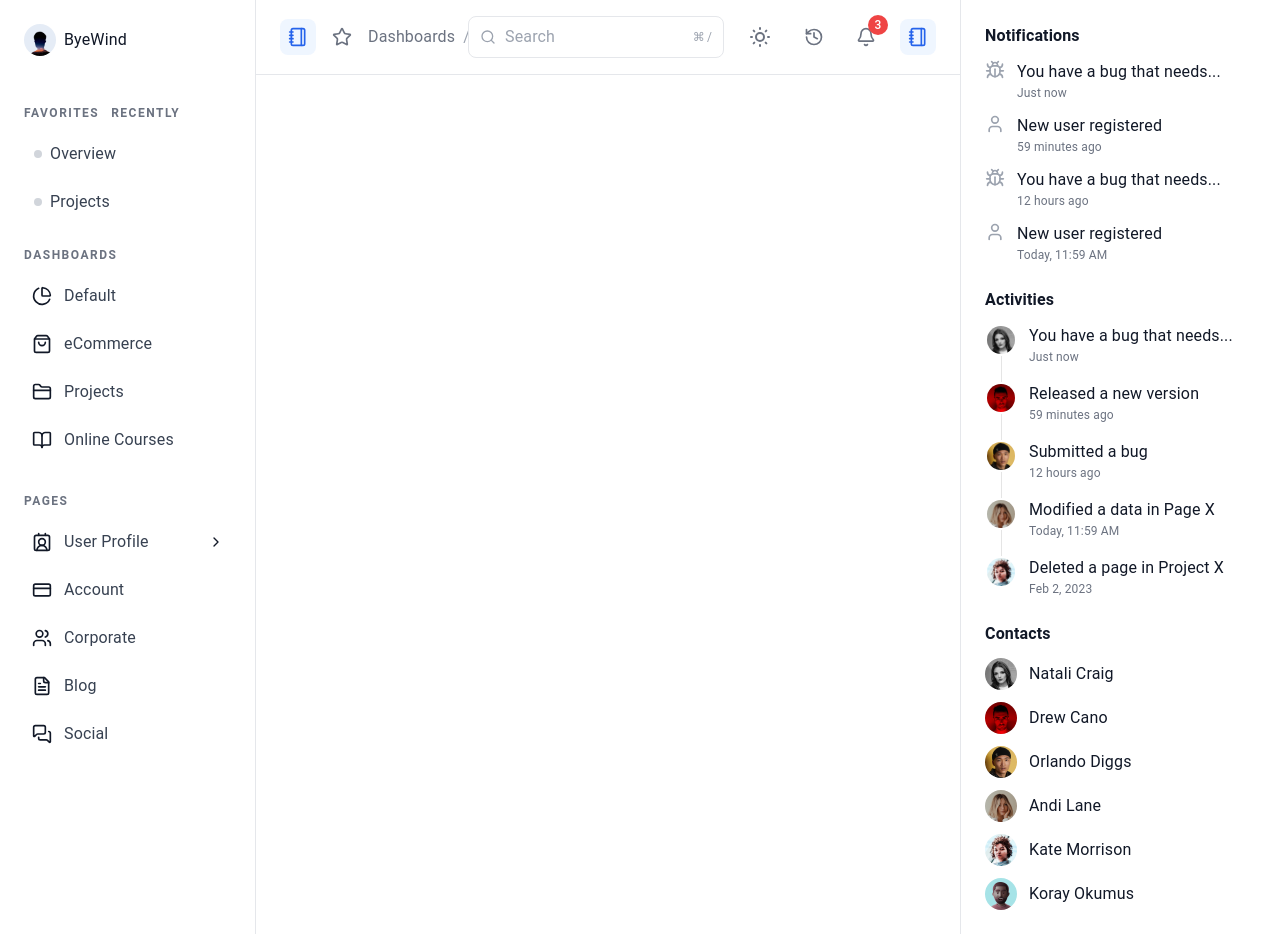
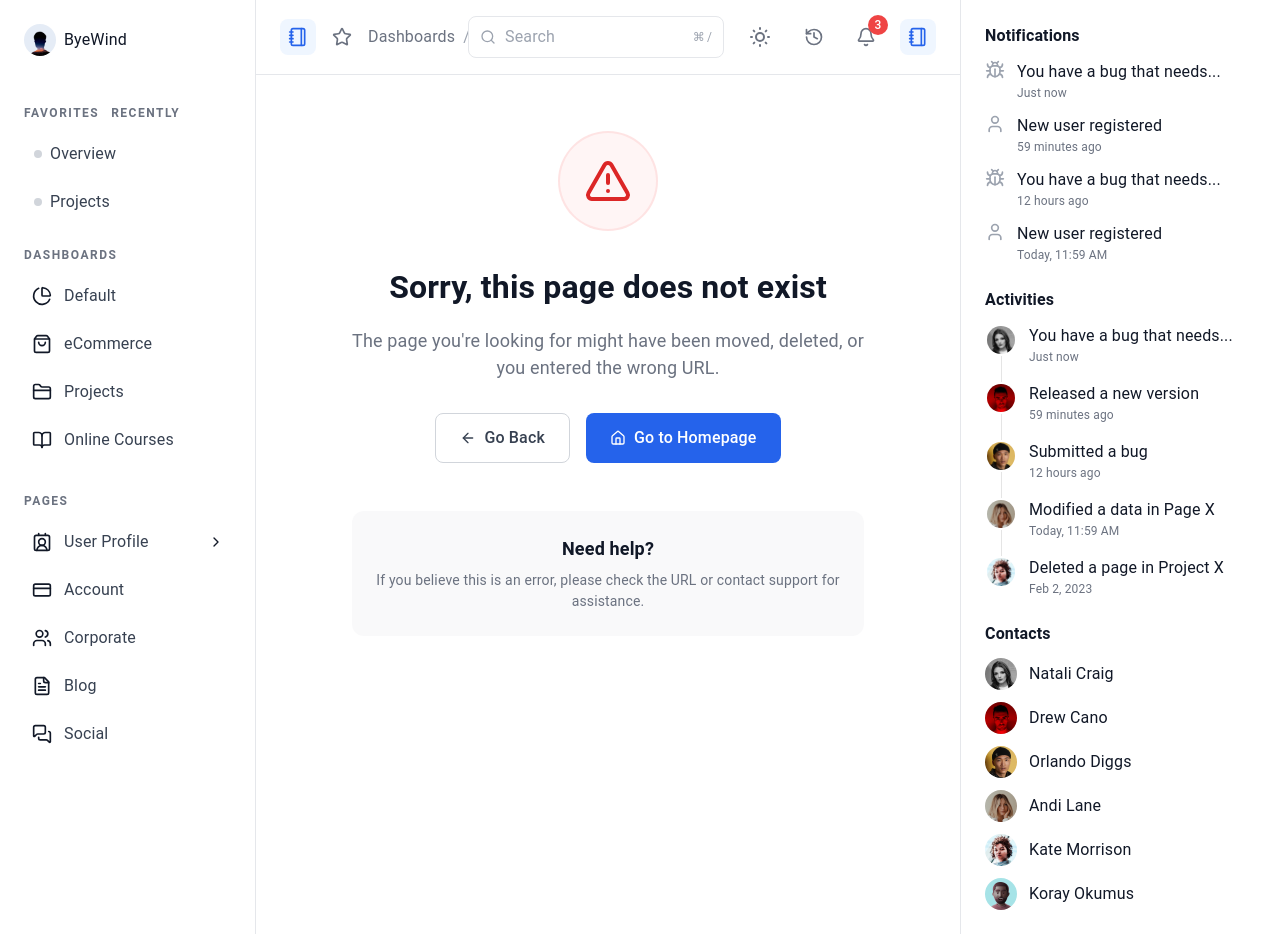
Before and after one commit to sahilbakshi3/Juspay-dashboard, a React (Create React App) app: page /recently in a window 1280 px wide. Built offline with nearby package versions, Linux system fonts and the light colour scheme.

Commit message:
routing added

```diff
--- a/src/App.js
+++ b/src/App.js
@@ -1,4 +1,4 @@
-// src/App.js - Updated with SearchProvider
+// src/App.js - Updated with SearchProvider and New Routes
 import React, { useContext, useState, useCallback, useEffect } from 'react';
 import { BrowserRouter as Router, Switch, Route } from 'react-router-dom';
 
@@ -10,11 +10,12 @@ import RightSidebar from './components/layout/RightSidebar';
 // Context Providers
 import ThemeContextProvider, { ThemeContext } from "./context/ThemeContextProvider";
 import { ToastProvider } from './context/ToastContext';
-import { SearchProvider } from './context/SearchContext'; // Add this import
+import { SearchProvider } from './context/SearchContext';
 
 // Pages
 import DashboardPage from './pages/DashboardPage';
 import OrdersPage from './pages/OrdersPage';
+import PageNotFound from './pages/PageNotFound';
 
 const AppContent = () => {
   const { darkMode } = useContext(ThemeContext);
@@ -128,6 +129,7 @@ const AppContent = () => {
           <main className="flex-1 overflow-x-hidden overflow-y-auto">
             <div className="p-3 sm:p-4 lg:p-6" style={{ background: 'transparent' }}>
               <Switch>
+                {/* Main Dashboard Route */}
                 <Route
                   exact
                   path="/"
@@ -139,6 +141,8 @@ const AppContent = () => {
                     />
                   )}
                 />
+
+                {/* Overview Route */}
                 <Route
                   path="/overview"
                   render={() => (
@@ -148,6 +152,8 @@ const AppContent = () => {
                     />
                   )}
                 />
+
+                {/* Projects Route */}
                 <Route
                   path="/projects"
                   render={() => (
@@ -157,6 +163,39 @@ const AppContent = () => {
                       isTablet={windowWidth < 1024}
                     />
                   )}
+                />
+
+                {/* User Profile Routes - All show "Page Not Found" */}
+                <Route
+                  path="/profile/overview"
+                  render={() => <PageNotFound />}
+                />
+                <Route
+                  path="/profile/projects"
+                  render={() => <PageNotFound />}
+                />
+                <Route
+                  path="/profile/campaigns"
+                  render={() => <PageNotFound />}
+                />
+                <Route
+                  path="/profile/documents"
+                  render={() => <PageNotFound />}
+                />
+                <Route
+                  path="/profile/followers"
+                  render={() => <PageNotFound />}
+                />
+
+                {/* Other "Page Not Found" routes */}
+                <Route
+                  path="/recently"
+                  render={() => <PageNotFound />}
+                />
+
+                {/* Fallback for any unmatched routes */}
+                <Route
+                  render={() => <PageNotFound />}
                 />
               </Switch>
             </div>
@@ -186,7 +225,7 @@ const AppContent = () => {
 
 const App = () => {
   return (
-    <SearchProvider> {/* Add SearchProvider as the outermost provider */}
+    <SearchProvider>
       <ThemeContextProvider>
         <ToastProvider>
           <Router>
--- /dev/null
+++ b/src/components/layout/LayoutWrapper.js
@@ -0,0 +1,50 @@
+// src/components/layout/LayoutWrapper.js
+import React, { useContext } from 'react';
+import { ThemeContext } from '../../context/ThemeContextProvider';
+
+const LayoutWrapper = ({ children, title, subtitle }) => {
+  const { darkMode } = useContext(ThemeContext);
+
+  return (
+    <div style={{
+      padding: '1.5rem',
+      maxWidth: '100%',
+      margin: '0 auto'
+    }}>
+      {(title || subtitle) && (
+        <div style={{ marginBottom: '2rem' }}>
+          {title && (
+            <h1 style={{
+              fontSize: '1.875rem',
+              fontWeight: '700',
+              marginBottom: subtitle ? '0.5rem' : '0',
+              color: darkMode ? '#ffffff' : '#111827'
+            }}>
+              {title}
+            </h1>
+          )}
+          {subtitle && (
+            <p style={{
+              fontSize: '1rem',
+              color: darkMode ? '#9ca3af' : '#6b7280'
+            }}>
+              {subtitle}
+            </p>
+          )}
+        </div>
+      )}
+
+      <div style={{
+        backgroundColor: darkMode ? '#111827' : '#ffffff',
+        borderRadius: '0.75rem',
+        border: `1px solid ${darkMode ? '#374151' : '#e5e7eb'}`,
+        minHeight: '400px',
+        padding: '1.5rem'
+      }}>
+        {children}
+      </div>
+    </div>
+  );
+};
+
+export default LayoutWrapper;
--- a/src/components/layout/Sidebar.js
+++ b/src/components/layout/Sidebar.js
@@ -3,7 +3,7 @@ import React, { useState, useContext } from 'react';
 import { useHistory, useLocation } from 'react-router-dom';
 import { ThemeContext } from '../../context/ThemeContextProvider';
 import {
-  BarChart3, FolderOpen, User, CreditCard, Globe, FileText, MessageSquare, ChevronDown, ChevronRight, ShoppingBag, GraduationCap, Building, ChartPie, FolderClosed, BookOpen, ContactRound, Users, MessagesSquare, X
+  BarChart3, FolderOpen, User, CreditCard, Globe, FileText, MessageSquare, ChevronDown, ChevronRight, ShoppingBag, GraduationCap, Building, ChartPie, FolderClosed, BookOpen, ContactRound, Users, MessagesSquare, X, Megaphone, Users2
 } from 'lucide-react';
 
 const CollapsibleMenuItem = ({
@@ -97,9 +97,13 @@ const Sidebar = ({ isVisible, isMobile = false, onClose }) => {
 
   const toggleSection = (name) => setExpandedSections(prev => ({ ...prev, [name]: !prev[name] }));
 
+  // Updated User Profile sub-items with all 5 components
   const userProfileSubItems = [
-    { id: 'overview', label: 'Overview', onClick: () => handleNavigation('/overview'), isActive: isActive('/overview'), disabled: false },
-    { id: 'projects', label: 'Projects', onClick: () => handleNavigation('/projects'), isActive: isActive('/projects'), disabled: false }
+    { id: 'overview', label: 'Overview', onClick: () => handleNavigation('/profile/overview'), isActive: isActive('/profile/overview'), disabled: false },
+    { id: 'projects', label: 'Projects', onClick: () => handleNavigation('/profile/projects'), isActive: isActive('/profile/projects'), disabled: false },
+    { id: 'campaigns', label: 'Campaigns', onClick: () => handleNavigation('/profile/campaigns'), isActive: isActive('/profile/campaigns'), disabled: false },
+    { id: 'documents', label: 'Documents', onClick: () => handleNavigation('/profile/documents'), isActive: isActive('/profile/documents'), disabled: false },
+    { id: 'followers', label: 'Followers', onClick: () => handleNavigation('/profile/followers'), isActive: isActive('/profile/followers'), disabled: false }
   ];
 
   const favoritesList = [
--- /dev/null
+++ b/src/pages/PageNotFound.js
@@ -0,0 +1,154 @@
+// src/pages/PageNotFound.js
+import React, { useContext } from 'react';
+import { ThemeContext } from '../context/ThemeContextProvider';
+import { AlertTriangle, Home, ArrowLeft } from 'lucide-react';
+import { useHistory } from 'react-router-dom';
+
+const PageNotFound = () => {
+  const { darkMode } = useContext(ThemeContext);
+  const history = useHistory();
+
+  const handleGoHome = () => {
+    history.push('/');
+  };
+
+  const handleGoBack = () => {
+    history.goBack();
+  };
+
+  return (
+    <div style={{
+      display: 'flex',
+      flexDirection: 'column',
+      alignItems: 'center',
+      justifyContent: 'center',
+      minHeight: '60vh',
+      padding: '2rem',
+      textAlign: 'center'
+    }}>
+      {/* Error Icon */}
+      <div style={{
+        marginBottom: '2rem',
+        padding: '1.5rem',
+        borderRadius: '50%',
+        backgroundColor: darkMode ? 'rgba(239, 68, 68, 0.1)' : 'rgba(239, 68, 68, 0.05)',
+        border: `2px solid ${darkMode ? 'rgba(239, 68, 68, 0.2)' : 'rgba(239, 68, 68, 0.1)'}`
+      }}>
+        <AlertTriangle
+          size={48}
+          style={{
+            color: darkMode ? '#ef4444' : '#dc2626'
+          }}
+        />
+      </div>
+
+      {/* Error Message */}
+      <h1 style={{
+        fontSize: '2rem',
+        fontWeight: '700',
+        marginBottom: '1rem',
+        color: darkMode ? '#ffffff' : '#111827'
+      }}>
+        Sorry, this page does not exist
+      </h1>
+
+      <p style={{
+        fontSize: '1.125rem',
+        marginBottom: '2rem',
+        color: darkMode ? '#9ca3af' : '#6b7280',
+        maxWidth: '32rem'
+      }}>
+        The page you're looking for might have been moved, deleted, or you entered the wrong URL.
+      </p>
+
+      {/* Action Buttons */}
+      <div style={{
+        display: 'flex',
+        gap: '1rem',
+        flexWrap: 'wrap',
+        justifyContent: 'center'
+      }}>
+        <button
+          onClick={handleGoBack}
+          style={{
+            display: 'flex',
+            alignItems: 'center',
+            gap: '0.5rem',
+            padding: '0.75rem 1.5rem',
+            backgroundColor: 'transparent',
+            border: `1px solid ${darkMode ? '#374151' : '#d1d5db'}`,
+            borderRadius: '0.5rem',
+            color: darkMode ? '#ffffff' : '#374151',
+            fontSize: '1rem',
+            fontWeight: '500',
+            cursor: 'pointer',
+            transition: 'all 0.2s ease'
+          }}
+          onMouseEnter={(e) => {
+            e.target.style.backgroundColor = darkMode ? '#1f2937' : '#f9fafb';
+          }}
+          onMouseLeave={(e) => {
+            e.target.style.backgroundColor = 'transparent';
+          }}
+        >
+          <ArrowLeft size={16} />
+          Go Back
+        </button>
+
+        <button
+          onClick={handleGoHome}
+          style={{
+            display: 'flex',
+            alignItems: 'center',
+            gap: '0.5rem',
+            padding: '0.75rem 1.5rem',
+            backgroundColor: darkMode ? '#3b82f6' : '#2563eb',
+            border: 'none',
+            borderRadius: '0.5rem',
+            color: '#ffffff',
+            fontSize: '1rem',
+            fontWeight: '500',
+            cursor: 'pointer',
+            transition: 'all 0.2s ease'
+          }}
+          onMouseEnter={(e) => {
+            e.target.style.backgroundColor = darkMode ? '#2563eb' : '#1d4ed8';
+          }}
+          onMouseLeave={(e) => {
+            e.target.style.backgroundColor = darkMode ? '#3b82f6' : '#2563eb';
+          }}
+        >
+          <Home size={16} />
+          Go to Homepage
+        </button>
+      </div>
+
+      {/* Additional Help */}
+      <div style={{
+        marginTop: '3rem',
+        padding: '1.5rem',
+        backgroundColor: darkMode ? 'rgba(55, 65, 81, 0.3)' : 'rgba(243, 244, 246, 0.5)',
+        borderRadius: '0.75rem',
+        maxWidth: '32rem'
+      }}>
+        <h3 style={{
+          fontSize: '1.125rem',
+          fontWeight: '600',
+          marginBottom: '0.5rem',
+          color: darkMode ? '#ffffff' : '#111827'
+        }}>
+          Need help?
+        </h3>
+        <p style={{
+          fontSize: '0.875rem',
+          color: darkMode ? '#9ca3af' : '#6b7280',
+          lineHeight: '1.5'
+        }}>
+          If you believe this is an error, please check the URL or contact support for assistance.
+        </p>
+      </div>
+    </div>
+  );
+};
+
+export default PageNotFound;
```
